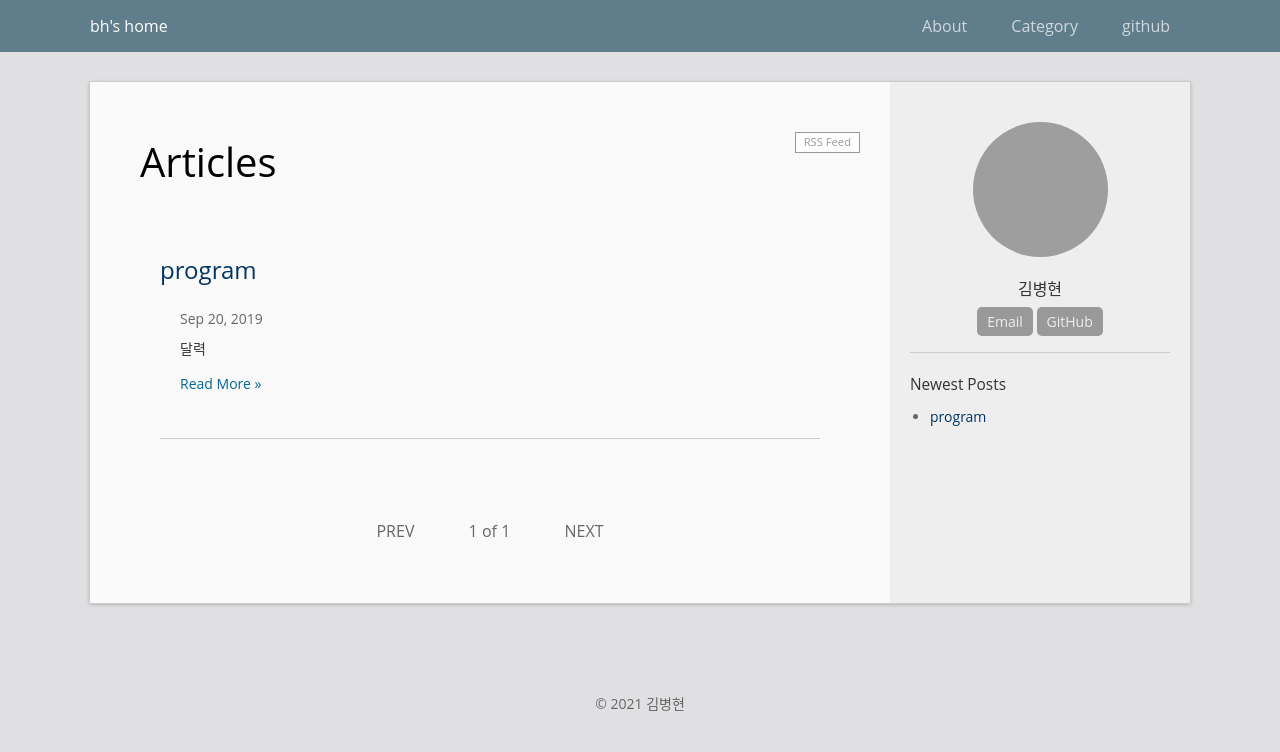
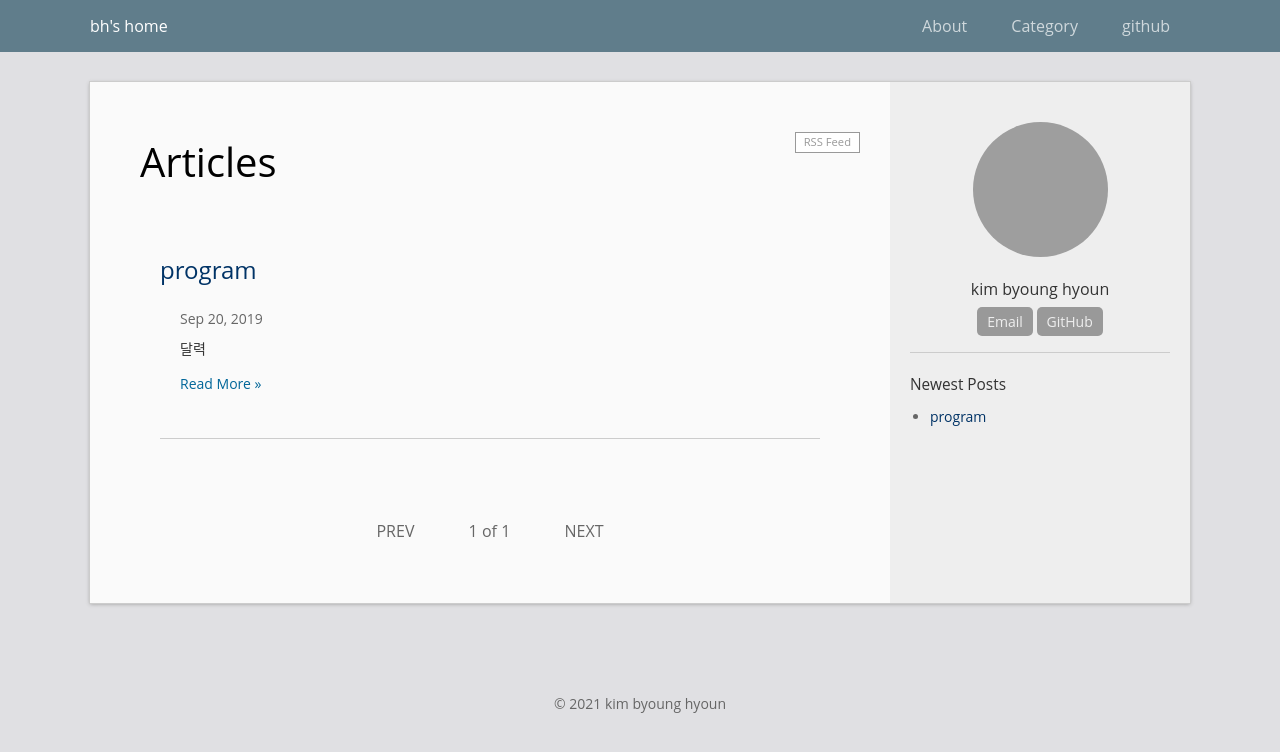
Before and after one commit to bh6366632/bh6366632.github.com, a Jekyll site: the page built from index.html, in a window 1280 px wide. Shown: the top 752 px of the page. Built offline with Jekyll 4.4.1, drawn with Linux system fonts in a browser that asks for light colours; the list of posts is cut into pages by our own code; grey boxes are pictures that could not be loaded.

Commit message:
Update _config.yml

```diff
--- a/_config.yml
+++ b/_config.yml
@@ -8,7 +8,7 @@ description: >
 
 # Your information
 email: bh6366632@naver.com
-author: 김병현
+author: kim byoung hyoun
 avatar: "//www.gravatar.com/avatar/your_email_md5?d=mm&s=135"
 profile: 저는 프로그래밍을 공부하고있는 학생입니다.
 #twitter_username: twitter_username
```
